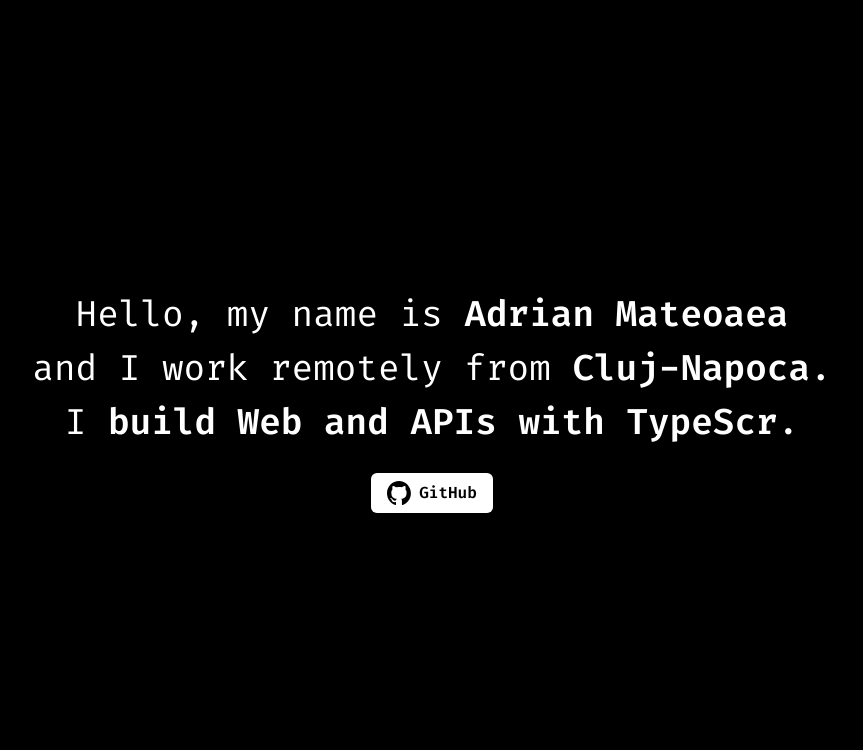
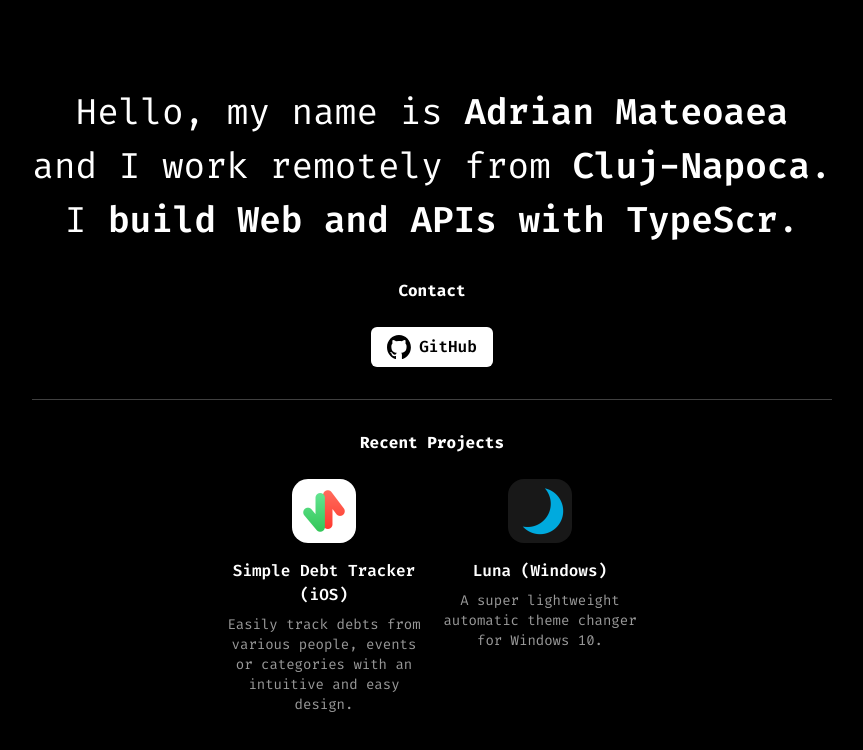
Before and after one commit to adrianmteo/adrianmteo.github.io, a Next.js app: page / in a window 1280 px wide. Shown: the top 750 px of the page, without its empty margins (208-1071 px from the left). Built offline with nearby package versions, Linux system fonts and the light colour scheme.

Commit message:
Add projects

```diff
--- a/next.config.js
+++ b/next.config.js
@@ -1,6 +1,9 @@
 /** @type {import('next').NextConfig} */
 const nextConfig = {
-  output: 'export',
-}
+  output: "export",
+  images: {
+    unoptimized: true,
+  },
+};
 
-module.exports = nextConfig
+module.exports = nextConfig;
--- a/src/app/page.tsx
+++ b/src/app/page.tsx
@@ -1,6 +1,6 @@
 "use client";
 
-import { contact, words } from "@/assets/data";
+import { contact, projects, words } from "@/assets/data";
 import Image from "next/image";
 import Link from "next/link";
 import { Typewriter } from "react-simple-typewriter";
@@ -35,6 +35,8 @@
           </span>
           .
         </h1>
+
+        <h2 className="mt-8 font-bold">Contact</h2>
         <div className="mt-6 flex items-center justify-center gap-2 flex-wrap">
           {contact.map((contact, index) => (
             <Link
@@ -55,6 +57,35 @@
             </Link>
           ))}
         </div>
+
+        <hr className="mt-8 border-none bg-white/25 h-[0.5px]" />
+
+        <h2 className="mt-8 font-bold">Recent Projects</h2>
+        <div className="mt-6 flex justify-center gap-4 flex-wrap">
+          {projects.map((project, index) => (
+            <Link
+              target="_blank"
+              key={String(index)}
+              href={project.href}
+              className="font-semibold inline-block max-w-[200px]"
+            >
+              <Image
+                priority
+                width={64}
+                height={64}
+                src={project.src}
+                alt={`${project.name} Logo`}
+                className="inline-block rounded-2xl object-cover"
+              />
+              <h3 className="mt-4">
+                {project.name} ({project.platform})
+              </h3>
+              <p className="text-sm opacity-60 font-normal mt-2">
+                {project.description}
+              </p>
+            </Link>
+          ))}
+        </div>
       </div>
     </main>
   );
--- a/src/assets/data/index.ts
+++ b/src/assets/data/index.ts
@@ -1,2 +1,3 @@
 export * from "./words";
 export * from "./contact";
+export * from "./projects";
--- /dev/null
+++ b/src/assets/data/projects.ts
@@ -0,0 +1,17 @@
+export const projects = [
+  {
+    name: "Simple Debt Tracker",
+    platform: "iOS",
+    description:
+      "Easily track debts from various people, events or categories with an intuitive and easy design.",
+    src: "/images/simple-debt-tracker.png",
+    href: "https://apps.apple.com/ro/app/simple-debt-tracker/id6476518584",
+  },
+  {
+    name: "Luna",
+    platform: "Windows",
+    description: "A super lightweight automatic theme changer for Windows 10.",
+    src: "/images/luna.png",
+    href: "https://github.com/adrianmteo/Luna",
+  },
+];
```
Also changed, not shown: public/images/luna.png (added), public/images/simple-debt-tracker.png (added).
